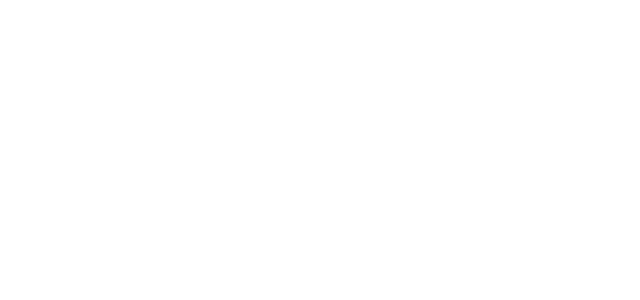
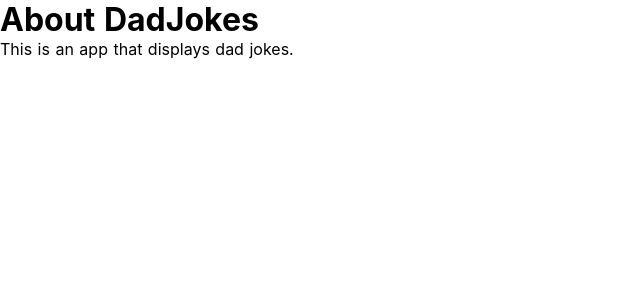
Before and after one commit to rafael-lua/dadjokes-app, a Nuxt app: page /about in a window 1280 px wide. Before the commit this address had no page. Shown: the top 300 px of the page, without its empty margins (0-640 px from the left). Built offline with nearby package versions, Linux system fonts and the light colour scheme.

Commit message:
Added about page

```diff
--- /dev/null
+++ b/pages/about.vue
@@ -0,0 +1,27 @@
+<template>
+  <div>
+    <h1>About DadJokes</h1>
+    <p>This is an app that displays dad jokes.</p>
+  </div>
+</template>
+
+<script>
+export default {
+  head() {
+    return {
+      title: "About The App",
+      meta: [
+        {
+          hid: "description",
+          name: "description",
+          content: "Best place for dad jokes"
+        }
+      ]
+    }
+  }
+}
+</script>
+
+<style>
+
+</style>
```
